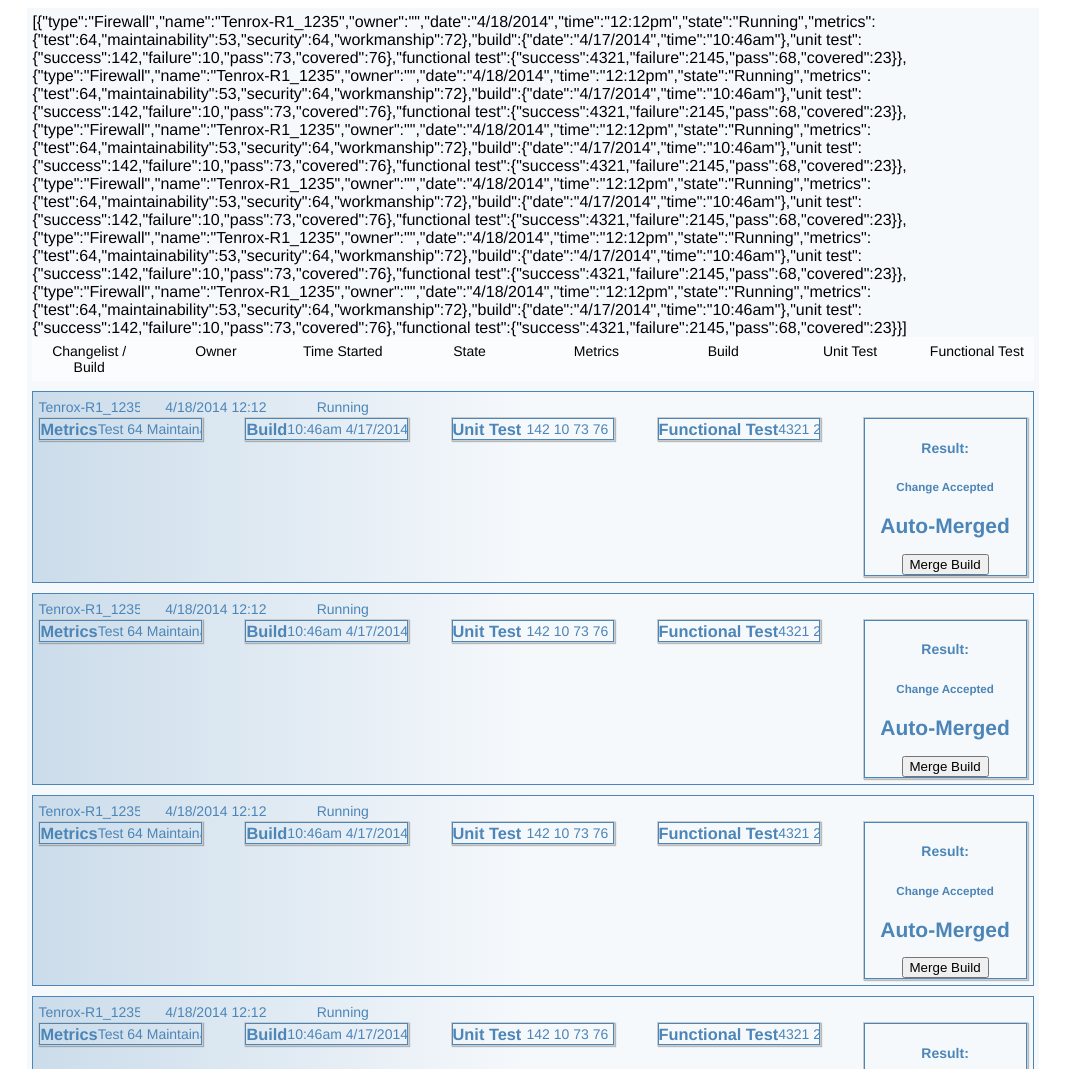
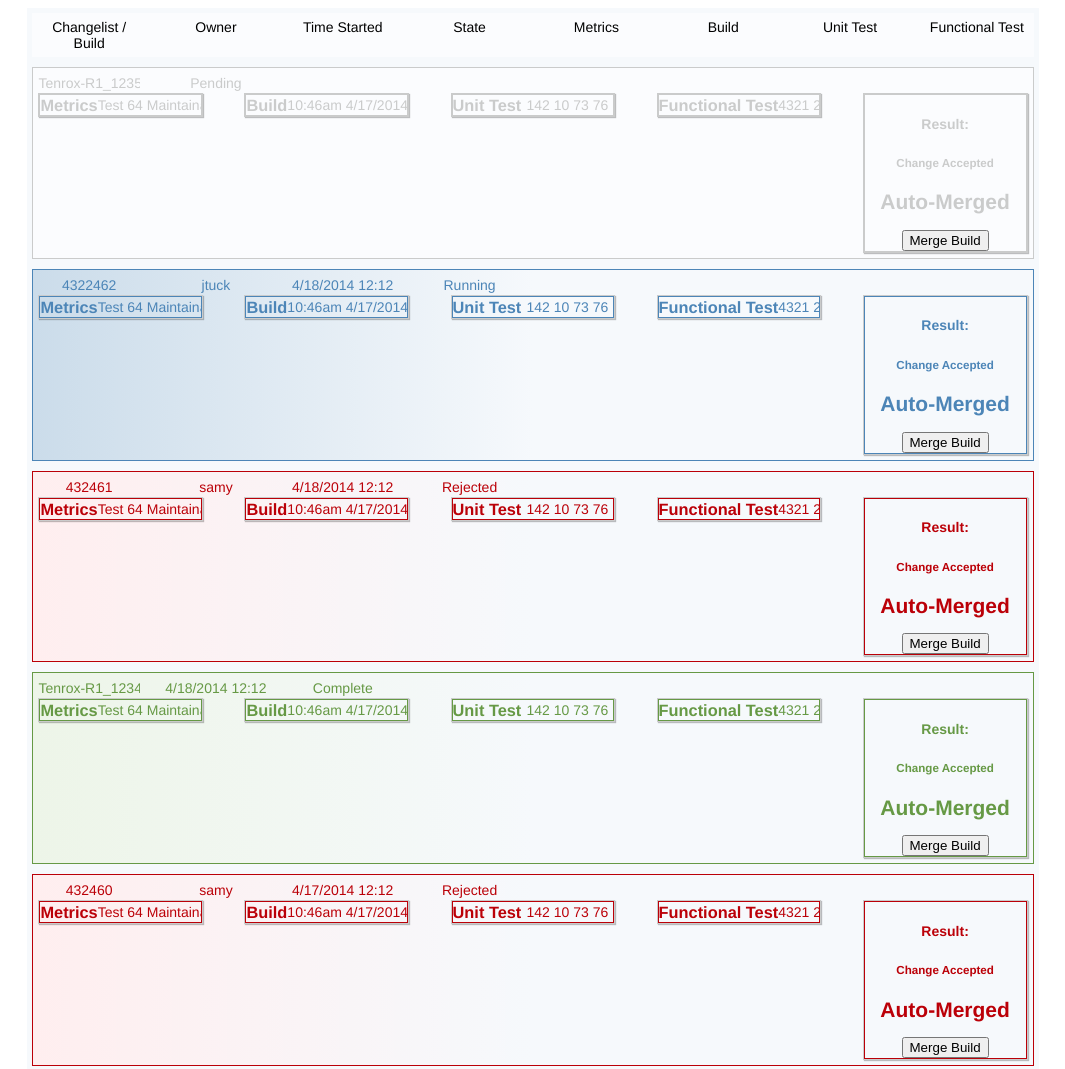
Before and after one commit to jacquesuys/assessment-cross, a website: page index.html in a window 1280 px wide. Shown: the top 1069 px of the page, without its empty margins (107-1172 px from the left). Drawn offline with nearby package versions, Linux system fonts and the light colour scheme.

Commit message:
better dummy data

```diff
--- a/data/data.json
+++ b/data/data.json
@@ -1,8 +1,38 @@
 [
   {
-    "type": "Firewall",
+    "type": "Build",
     "name": "Tenrox-R1_1235",
     "owner": "",
+    "date": "",
+    "time": "",
+    "state": "Pending",
+    "metrics": {
+      "test": 64,
+      "maintainability": 53,
+      "security": 64,
+      "workmanship": 72
+    },
+    "build": {
+      "date": "4/17/2014",
+      "time": "10:46am"
+    },
+    "unit test": {
+      "success": 142,
+      "failure": 10,
+      "pass": 73,
+      "covered": 76
+    },
+    "functional test": {
+      "success": 4321,
+      "failure": 2145,
+      "pass": 68,
+      "covered": 23
+    }
+  },
+  {
+    "type": "Firewall",
+    "name": "4322462",
+    "owner": "jtuck",
     "date": "4/18/2014",
     "time": "12:12pm",
     "state": "Running",
@@ -31,11 +61,41 @@
   },
   {
     "type": "Firewall",
-    "name": "Tenrox-R1_1235",
+    "name": "432461",
+    "owner": "samy",
+    "date": "4/18/2014",
+    "time": "12:12pm",
+    "state": "Rejected",
+    "metrics": {
+      "test": 64,
+      "maintainability": 53,
+      "security": 64,
+      "workmanship": 72
+    },
+    "build": {
+      "date": "4/17/2014",
+      "time": "10:46am"
+    },
+    "unit test": {
+      "success": 142,
+      "failure": 10,
+      "pass": 73,
+      "covered": 76
+    },
+    "functional test": {
+      "success": 4321,
+      "failure": 2145,
+      "pass": 68,
+      "covered": 23
+    }
+  },
+  {
+    "type": "Build",
+    "name": "Tenrox-R1_1234",
     "owner": "",
     "date": "4/18/2014",
     "time": "12:12pm",
-    "state": "Running",
+    "state": "Complete",
     "metrics": {
       "test": 64,
       "maintainability": 53,
@@ -61,11 +121,11 @@
   },
   {
     "type": "Firewall",
-    "name": "Tenrox-R1_1235",
-    "owner": "",
-    "date": "4/18/2014",
+    "name": "432460",
+    "owner": "samy",
+    "date": "4/17/2014",
     "time": "12:12pm",
-    "state": "Running",
+    "state": "Rejected",
     "metrics": {
       "test": 64,
       "maintainability": 53,
@@ -91,71 +151,11 @@
   },
   {
     "type": "Firewall",
-    "name": "Tenrox-R1_1235",
-    "owner": "",
-    "date": "4/18/2014",
+    "name": "432459",
+    "owner": "samy",
+    "date": "4/16/2014",
     "time": "12:12pm",
-    "state": "Running",
-    "metrics": {
-      "test": 64,
-      "maintainability": 53,
-      "security": 64,
-      "workmanship": 72
-    },
-    "build": {
-      "date": "4/17/2014",
-      "time": "10:46am"
-    },
-    "unit test": {
-      "success": 142,
-      "failure": 10,
-      "pass": 73,
-      "covered": 76
-    },
-    "functional test": {
-      "success": 4321,
-      "failure": 2145,
-      "pass": 68,
-      "covered": 23
-    }
-  },
-  {
-    "type": "Firewall",
-    "name": "Tenrox-R1_1235",
-    "owner": "",
-    "date": "4/18/2014",
-    "time": "12:12pm",
-    "state": "Running",
-    "metrics": {
-      "test": 64,
-      "maintainability": 53,
-      "security": 64,
-      "workmanship": 72
-    },
-    "build": {
-      "date": "4/17/2014",
-      "time": "10:46am"
-    },
-    "unit test": {
-      "success": 142,
-      "failure": 10,
-      "pass": 73,
-      "covered": 76
-    },
-    "functional test": {
-      "success": 4321,
-      "failure": 2145,
-      "pass": 68,
-      "covered": 23
-    }
-  },
-  {
-    "type": "Firewall",
-    "name": "Tenrox-R1_1235",
-    "owner": "",
-    "date": "4/18/2014",
-    "time": "12:12pm",
-    "state": "Running",
+    "state": "Accepted",
     "metrics": {
       "test": 64,
       "maintainability": 53,
--- a/index.html
+++ b/index.html
@@ -7,7 +7,6 @@
   </head>
   <body ng-app="crossApp">
     <div class="container" ng-controller="MainCtrl">
-      {{tests}}
       <div class="row">
         <div class="heading">Changelist / Build</div>
         <div class="heading">Owner</div>
```
